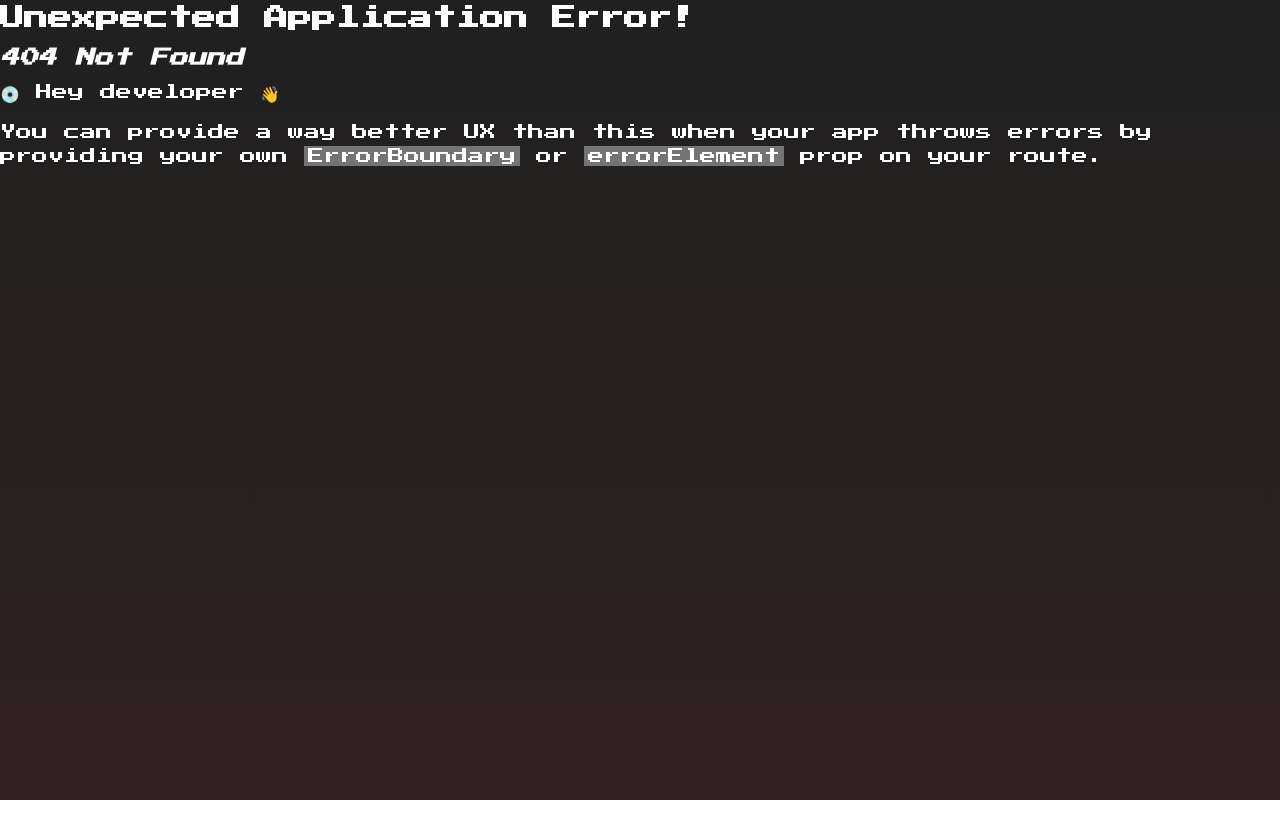
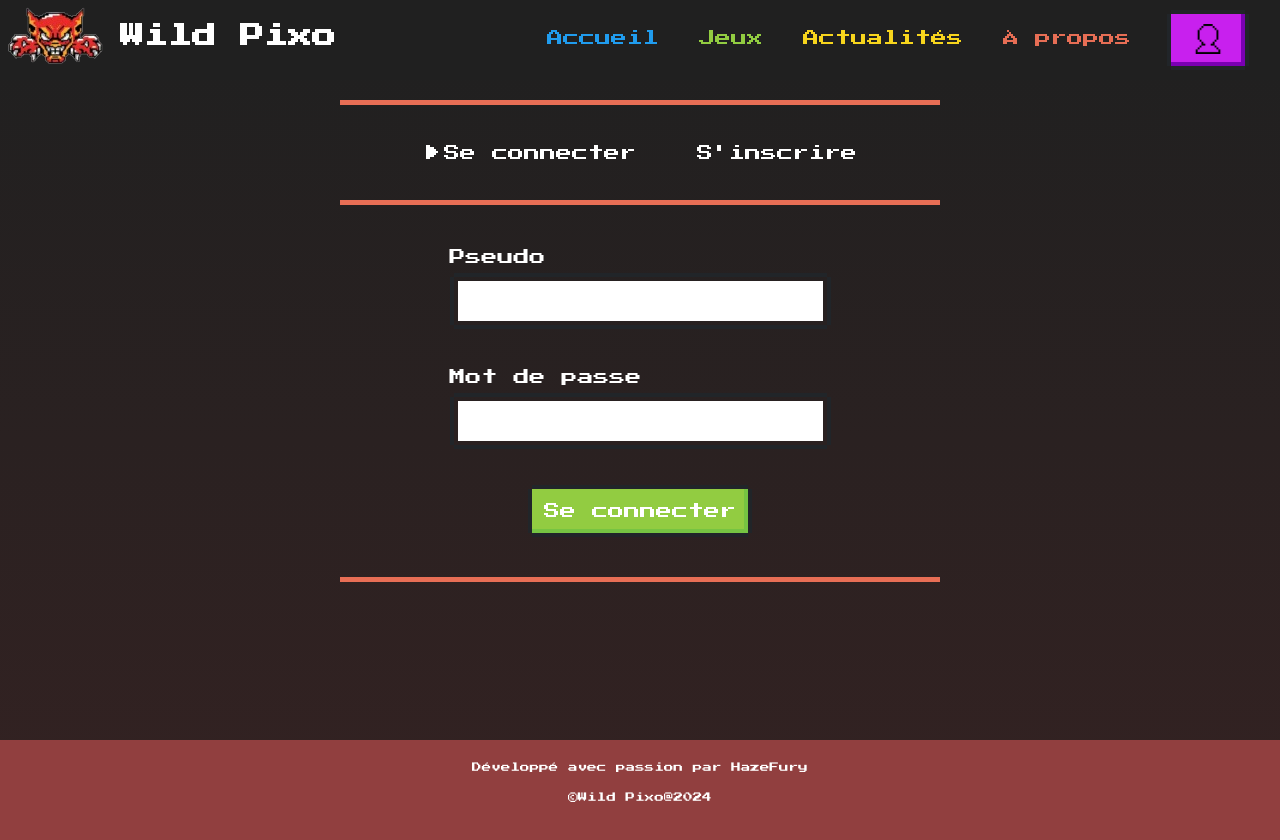
Before and after one commit to HazeFury/WildPixo, a React (Vite) app in the folder client/: page /connexion in a window 1280 px wide. Before the commit this address had no page. Before the commit the page ends 800 px from the top, so only its background shows below. Built offline with nearby package versions, Linux system fonts and the light colour scheme; a web font is replaced by a local one.

Commit message:
added the login and register page

```diff
--- /dev/null
+++ b/client/src/components/app-components/Connexion/Connexion.module.css
@@ -0,0 +1,7 @@
+.btn_box {
+  text-align: center;
+}
+
+.login_container > * {
+  margin: 40px 0;
+}
--- /dev/null
+++ b/client/src/components/app-components/Connexion/Login.jsx
@@ -0,0 +1,23 @@
+import styles from "./Connexion.module.css";
+
+function Login() {
+  return (
+    <div className={styles.login_container}>
+      <div className="nes-field">
+        <label htmlFor="pseudo">Pseudo</label>
+        <input type="text" id="pseudo" className="nes-input" />
+      </div>
+      <div className="nes-field">
+        <label htmlFor="password">Mot de passe</label>
+        <input type="text" id="password" className="nes-input" />
+      </div>
+      <div className={styles.btn_box}>
+        <button type="button" className="nes-btn is-green">
+          Se connecter
+        </button>
+      </div>
+    </div>
+  );
+}
+
+export default Login;
--- /dev/null
+++ b/client/src/components/app-components/Connexion/Register.jsx
@@ -0,0 +1,32 @@
+import styles from "./Connexion.module.css";
+
+function Register() {
+  return (
+    <div className={styles.login_container}>
+      <div className="nes-field">
+        <label htmlFor="pseudo">Pseudo</label>
+        <input type="text" id="pseudo" className="nes-input" />
+      </div>
+      <div className="nes-field">
+        <label htmlFor="mail">Adresse mail</label>
+        <input type="text" id="mail" className="nes-input" />
+      </div>
+
+      <div className="nes-field">
+        <label htmlFor="password">Mot de passe</label>
+        <input type="text" id="password" className="nes-input" />
+      </div>
+      <div className="nes-field">
+        <label htmlFor="password">Confirmez le mot de passe</label>
+        <input type="text" id="password" className="nes-input" />
+      </div>
+      <div className={styles.btn_box}>
+        <button type="button" className="nes-btn is-blue">
+          S'enregistrer
+        </button>
+      </div>
+    </div>
+  );
+}
+
+export default Register;
--- a/client/src/components/app-components/Navbar/Navbar.jsx
+++ b/client/src/components/app-components/Navbar/Navbar.jsx
@@ -66,7 +66,7 @@ function Navbar() {
             <NavLink className={styles.navlink_style} to="/about">
               <span className="nes-text is-error">À propos</span>
             </NavLink>
-            <NavLink className={styles.navlink_style} to="/">
+            <NavLink className={styles.navlink_style} to="/connexion">
               <button type="button" className="nes-btn is-violet">
                 <img
                   className={styles.nav_user_btn}
@@ -118,7 +118,7 @@ function Navbar() {
             </button>
           </Link>
           <div style={{ marginTop: 30, borderTop: "solid white 2px" }}>
-            <Link to="/">
+            <Link to="/connexion">
               <button
                 type="button"
                 className="nes-btn is-violet"
--- a/client/src/main.jsx
+++ b/client/src/main.jsx
@@ -7,6 +7,7 @@ import Home from "./pages/Home/Home";
 import Games from "./pages/Games/Games";
 import News from "./pages/News/News";
 import About from "./pages/About/About";
+import Connexion from "./pages/Connexion/Connexion";
 
 const router = createBrowserRouter([
   {
@@ -28,6 +29,10 @@ const router = createBrowserRouter([
         path: "/about",
         element: <About />,
       },
+      {
+        path: "/connexion",
+        element: <Connexion />,
+      },
     ],
   },
 ]);
--- /dev/null
+++ b/client/src/pages/Connexion/Connexion.jsx
@@ -0,0 +1,53 @@
+import { useState } from "react";
+import pageStyles from "../pages.module.css";
+import styles from "./Connexion.module.css";
+import "../../App.css";
+
+import Login from "../../components/app-components/Connexion/Login";
+import Register from "../../components/app-components/Connexion/Register";
+
+function Connexion() {
+  const [connexionType, setConnexionType] = useState(false);
+
+  const handleChangetypeToTrue = () => {
+    setConnexionType(true);
+  };
+  const handleChangetypeToFalse = () => {
+    setConnexionType(false);
+  };
+
+  return (
+    <section className={pageStyles.section_container}>
+      <section className={styles.connexion_section}>
+        <div className={styles.connexion_header}>
+          <label>
+            <input
+              type="radio"
+              className="nes-radio is-dark underlined"
+              name="answer-dark"
+              defaultChecked
+              onClick={handleChangetypeToFalse}
+            />
+            <span>Se connecter</span>
+          </label>
+
+          <label>
+            <input
+              type="radio"
+              className="nes-radio is-dark"
+              name="answer-dark"
+              onClick={handleChangetypeToTrue}
+            />
+            <span>S'inscrire</span>
+          </label>
+        </div>
+
+        <div className={styles.connexion_content}>
+          {connexionType ? <Register /> : <Login />}
+        </div>
+      </section>
+    </section>
+  );
+}
+
+export default Connexion;
--- /dev/null
+++ b/client/src/pages/Connexion/Connexion.module.css
@@ -0,0 +1,39 @@
+.connexion_section {
+  min-height: 70dvh;
+  width: 90vw;
+  min-width: 220px;
+  max-width: 600px;
+  border-top: 5px solid var(--primary-red-color);
+}
+
+.connexion_header {
+  min-height: 100px;
+  display: flex;
+  align-items: center;
+  justify-content: center;
+  flex-wrap: wrap;
+  border-bottom: 5px solid var(--primary-red-color);
+}
+.connexion_header * {
+  margin: 10px;
+}
+
+.connexion_line {
+  background-color: var(--primary-red-color);
+  width: 100%;
+  height: 2px;
+}
+
+.connexion_content {
+  display: flex;
+  align-items: center;
+  justify-content: center;
+  height: fit-content;
+  border-bottom: 5px solid var(--primary-red-color);
+}
+
+@media screen and (max-width: 285px) {
+  .connexion_header * {
+    margin: 0px;
+  }
+}
```
Also changed, not shown: client/src/components/app-components/Games/GameCard/GameCard.module.css (+3 -3 lines).
